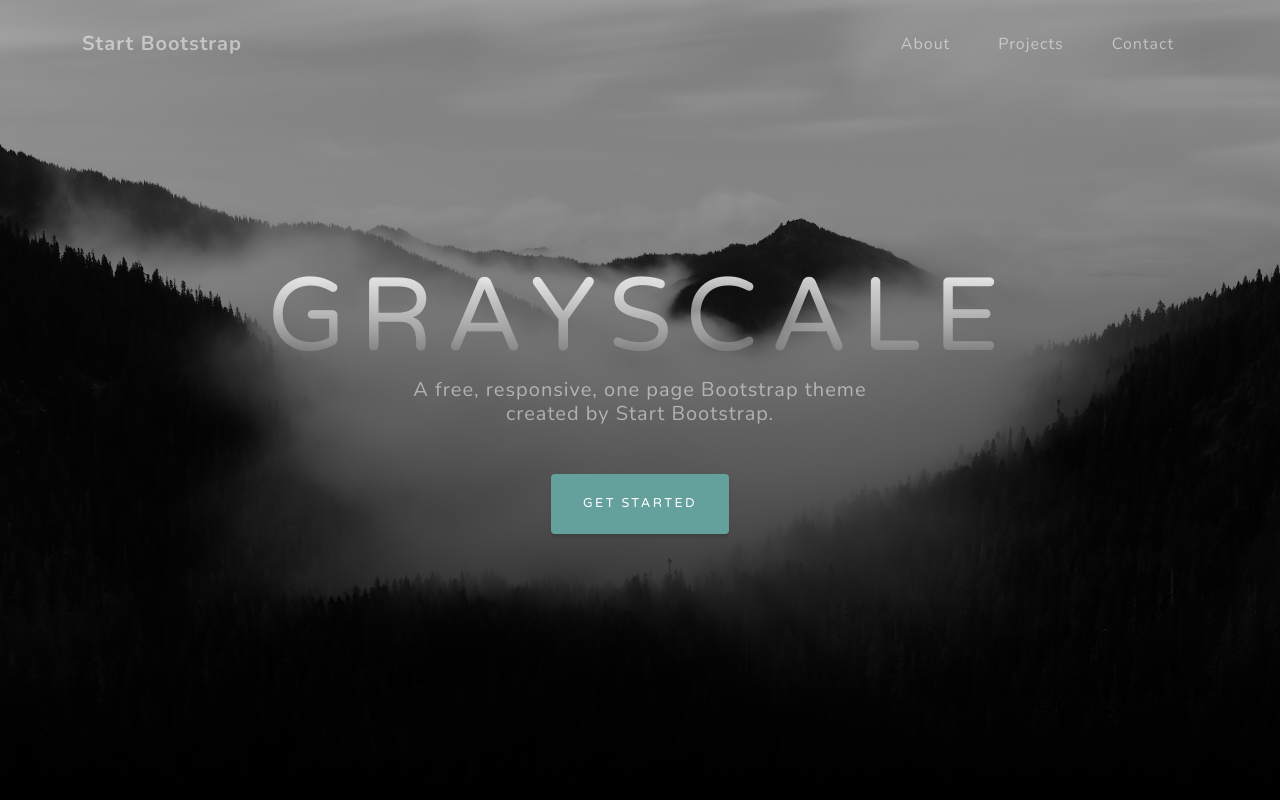
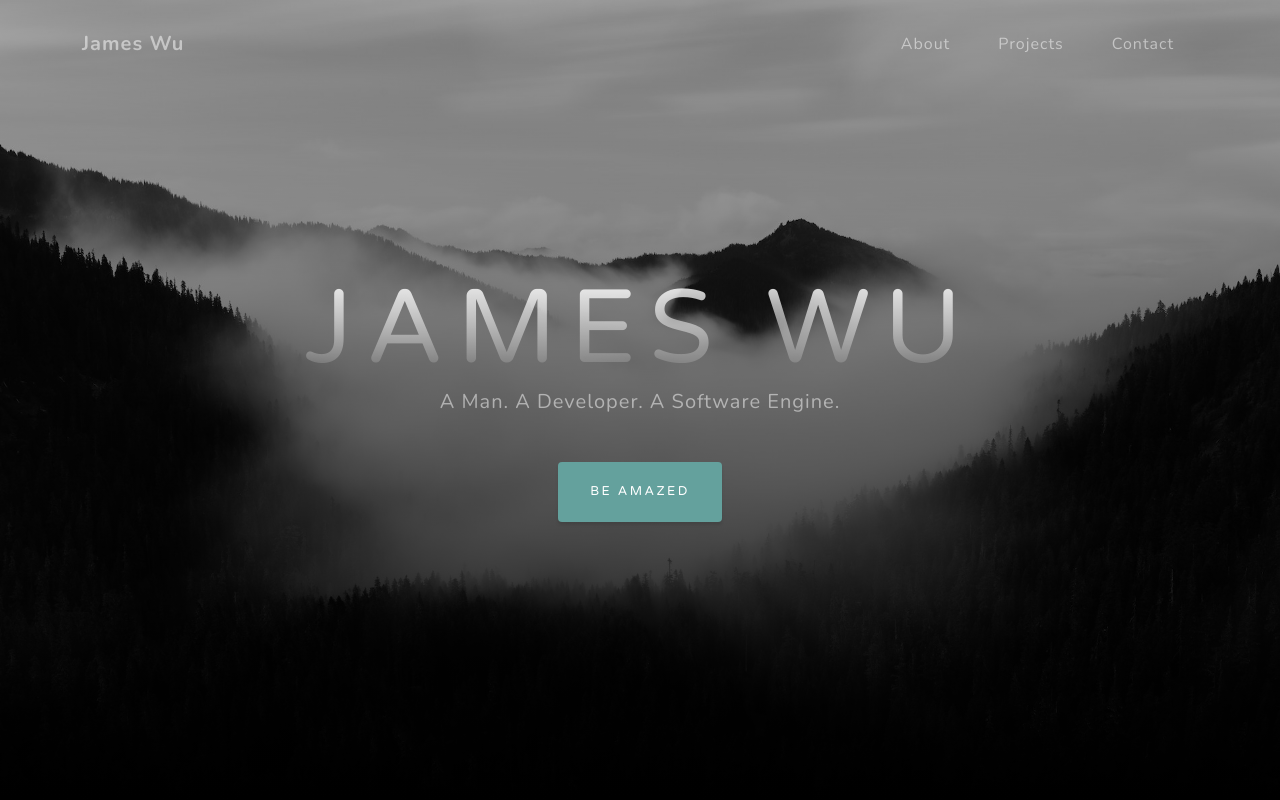
Before and after one commit to redazures/redazures.github.io, a plain HTML site: page index.html in a window 1280 px wide. Shown: the top 800 px of the page. Drawn offline with nearby package versions, Linux system fonts and the light colour scheme.

Commit message:
jamesy things to say

```diff
--- a/index.html
+++ b/index.html
@@ -5,7 +5,7 @@
         <meta name="viewport" content="width=device-width, initial-scale=1, shrink-to-fit=no" />
         <meta name="description" content="" />
         <meta name="author" content="" />
-        <title>Grayscale - Start Bootstrap Theme</title>
+        <title>James Wu</title>
         <link rel="icon" type="image/x-icon" href="assets/img/favicon.ico" />
         <!-- Font Awesome icons (free version)-->
         <script src="https://use.fontawesome.com/releases/v5.13.0/js/all.js" crossorigin="anonymous"></script>
@@ -19,7 +19,7 @@
         <!-- Navigation-->
         <nav class="navbar navbar-expand-lg navbar-light fixed-top" id="mainNav">
             <div class="container">
-                <a class="navbar-brand js-scroll-trigger" href="#page-top">Start Bootstrap</a>
+                <a class="navbar-brand js-scroll-trigger" href="#page-top">James Wu</a>
                 <button class="navbar-toggler navbar-toggler-right" type="button" data-toggle="collapse" data-target="#navbarResponsive" aria-controls="navbarResponsive" aria-expanded="false" aria-label="Toggle navigation">
                     Menu
                     <i class="fas fa-bars"></i>
@@ -37,9 +37,9 @@
         <header class="masthead">
             <div class="container d-flex h-100 align-items-center">
                 <div class="mx-auto text-center">
-                    <h1 class="mx-auto my-0 text-uppercase">Grayscale</h1>
-                    <h2 class="text-white-50 mx-auto mt-2 mb-5">A free, responsive, one page Bootstrap theme created by Start Bootstrap.</h2>
-                    <a class="btn btn-primary js-scroll-trigger" href="#about">Get Started</a>
+                    <h1 class="mx-auto my-0 text-uppercase">James   Wu</h1>
+                    <h2 class="text-white-50 mx-auto mt-2 mb-5">A Man. A Developer. A Software Engine.</h2>
+                    <a class="btn btn-primary js-scroll-trigger" href="#about">Be Amazed</a>
                 </div>
             </div>
         </header>
```
